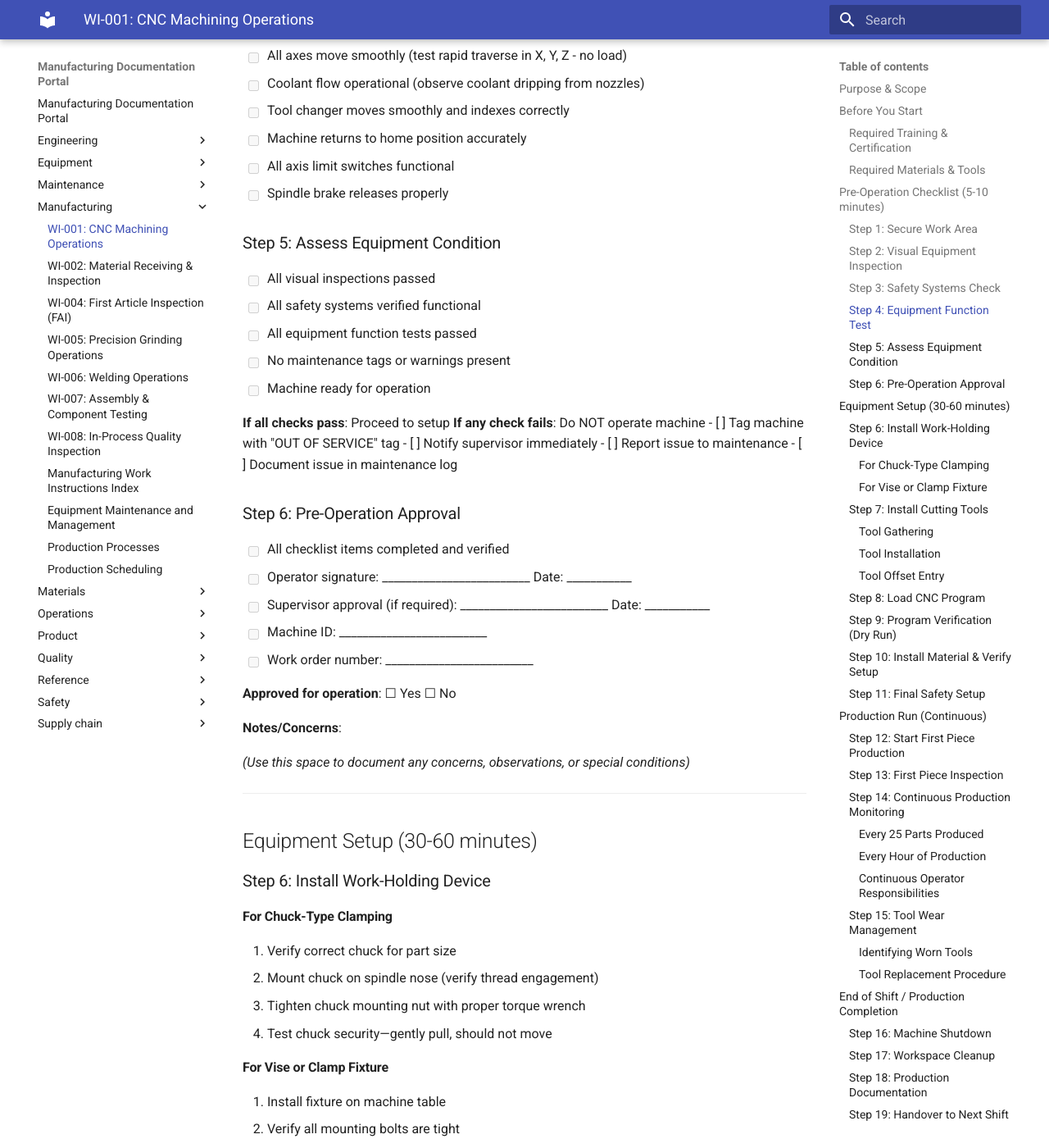
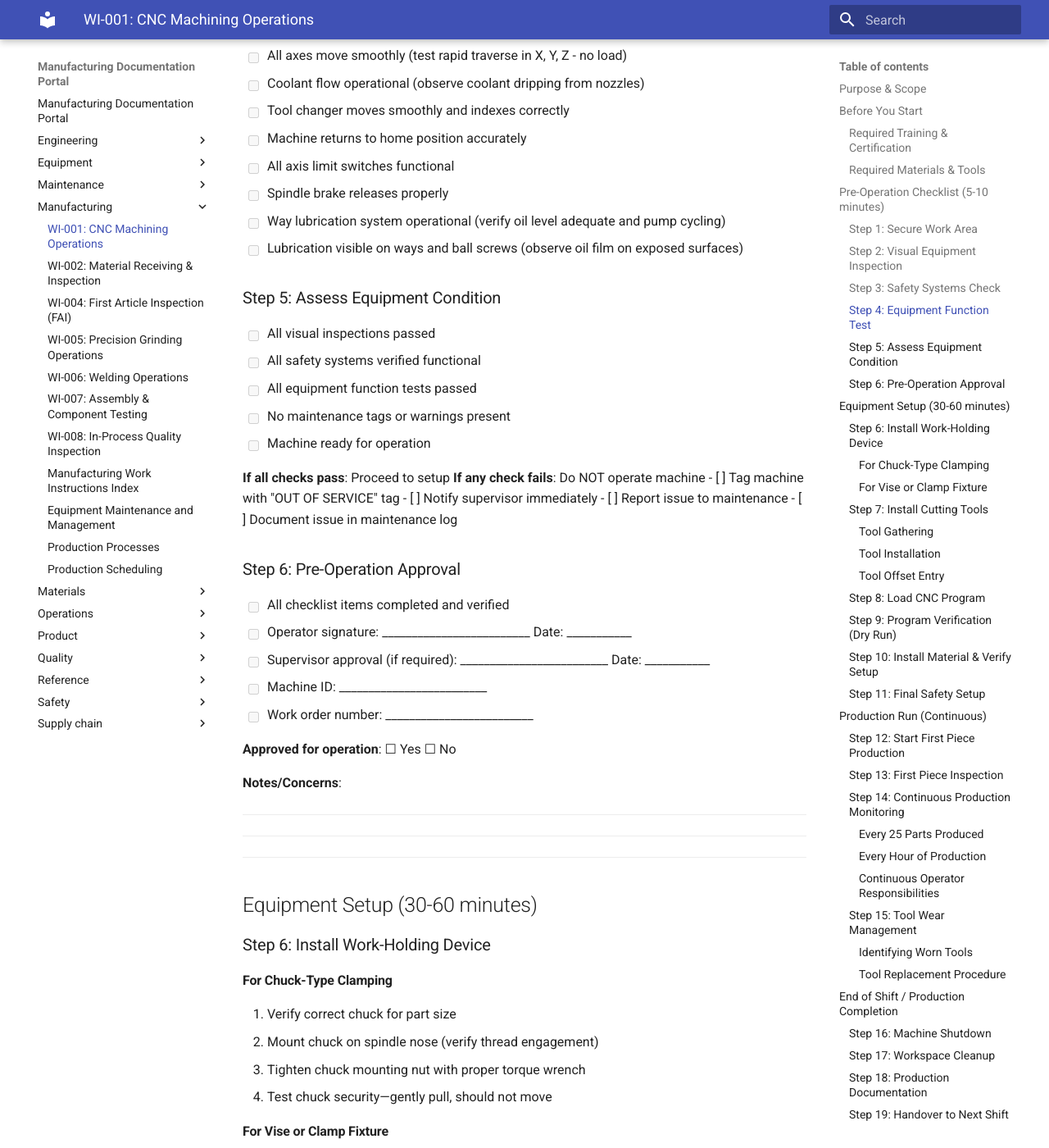
Before and after one commit to xorbh/aapl-docs, an MkDocs documentation site: the page built from docs/manufacturing/WI-001-CNC-Machining.md, in a window 1280 px wide and 1400 px high, scrolled down 2252 px. Shown: the whole window at 82% size. Built offline with MkDocs 1.6.1 and Material for MkDocs 9.7.7, drawn with Linux system fonts in a browser that asks for light colours.

Commit message:
updating for oiling

```diff
--- a/docs/manufacturing/WI-001-CNC-Machining.md
+++ b/docs/manufacturing/WI-001-CNC-Machining.md
@@ -79,6 +79,8 @@ This work instruction provides step-by-step procedures for operating CNC machini
 - [ ] Machine returns to home position accurately
 - [ ] All axis limit switches functional
 - [ ] Spindle brake releases properly
+- [ ] Way lubrication system operational (verify oil level adequate and pump cycling)
+- [ ] Lubrication visible on ways and ball screws (observe oil film on exposed surfaces)
 
 ### Step 5: Assess Equipment Condition
 - [ ] All visual inspections passed
@@ -104,8 +106,8 @@ This work instruction provides step-by-step procedures for operating CNC machini
 **Approved for operation**: ☐ Yes  ☐ No
 
 **Notes/Concerns**:
-
-_(Use this space to document any concerns, observations, or special conditions)_
+_____________________________________________________________
+_____________________________________________________________
 
 ---
 
```
